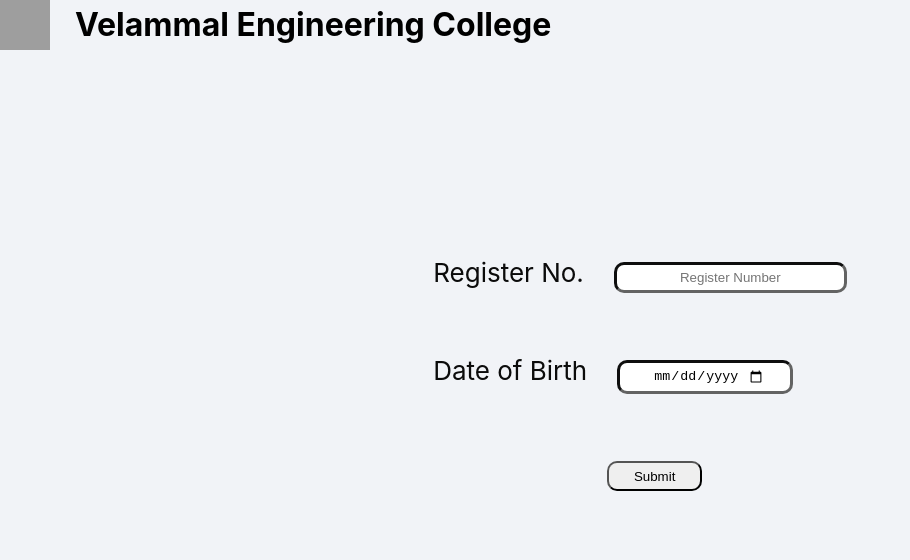
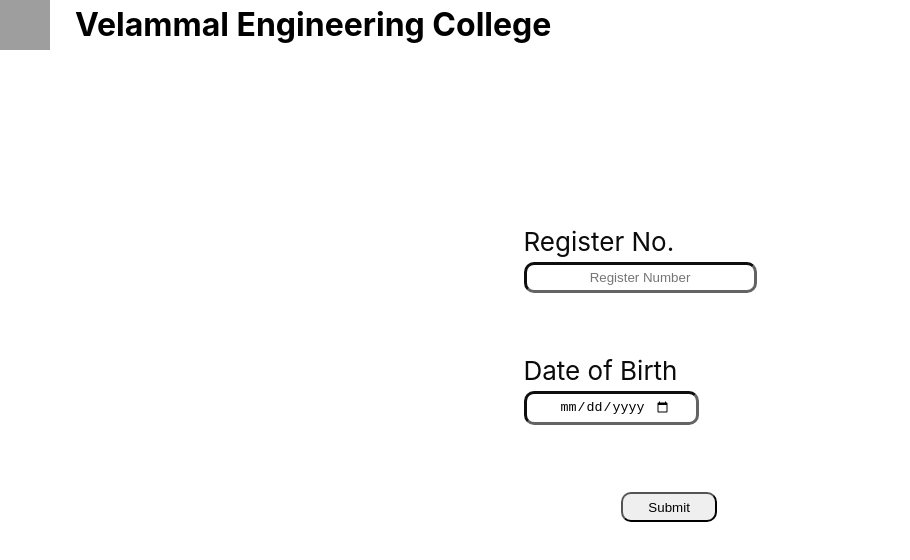
Before and after one commit to TyroAurum/Result, a React (Create React App) app: page / in a window 1280 px wide. Shown: the top 560 px of the page, without its empty margins (0-910 px from the left). Built offline with nearby package versions, Linux system fonts and the light colour scheme; grey boxes are pictures that could not be loaded.

Commit message:
Update App.css

```diff
--- a/src/App.css
+++ b/src/App.css
@@ -1,21 +1,49 @@
-
-body{
-  background-color: #f1f3f7;
-
-}
 
 @media screen and (min-width:700px) {
 
+
 .container {
-  min-height: 100vh;
+    min-height: 80vh;
     display: flex;
-  flex-direction: column;
     align-items: center;
     justify-content: center;
     font-size: calc(10px + 2vmin);
     color: rgb(11, 11, 11);
     }
+
+
+label{
+    padding-right: 30px;
+    display: block;
 }
+
+  input{
+  padding-left: 25px;
+  padding-right: 25px;
+  padding-top: 5px;
+  padding-bottom: 5px;
+  text-align: center;
+  border-width: 3px;
+  border-radius: 10px;
+  border-color: rgb(99, 99, 99);
+  }
+
+  input:focus{
+      border-color: lawngreen;
+  }
+  button{
+      padding-top: 6px;
+      padding-bottom: 5px;
+      padding-left: 25px;
+      padding-right: 25px;
+      margin-left: 42%;
+      border-radius: 10px;
+  }
+  button:active{
+      background-color: red;
+  }
+  }
+
 @media screen and (min-width:100px) and (max-width:700px) {
 h1{
     color: black;
@@ -27,4 +55,16 @@
   align-items: center;
   justify-content: center;
 }
+label{
+    font-size: 15px;
+    display: block;
 }
+
+input:focus{
+    border-color: lawngreen;
+}
+
+button:active{
+    background-color: red;
+}
+}
```
Lines whose indentation alone changed are shown as unchanged.
